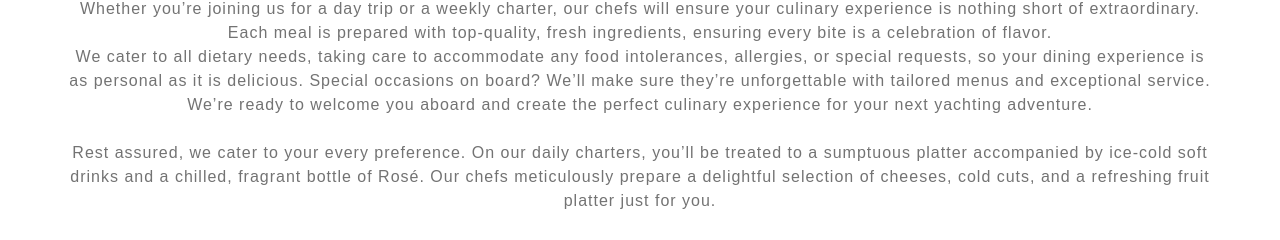
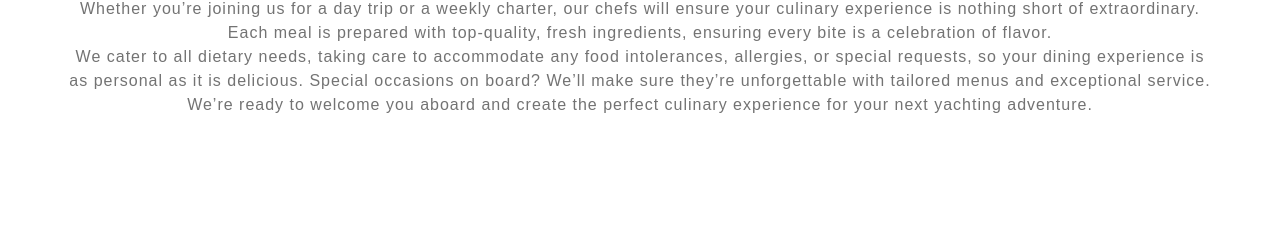
Before and after one commit to Jgayle-28/yacht-management, a React (Create React App) app: page /food in a window 1280 px wide. Shown: the part 1571-1811 px from the top of the page. Built offline with nearby package versions, Linux system fonts and the light colour scheme.

Commit message:
chore: Updates to food page and hero image for greek islands

```diff
--- a/src/pages/DestinationsPage.jsx
+++ b/src/pages/DestinationsPage.jsx
@@ -1,6 +1,6 @@
 import React, { useState } from 'react'
 import { AnimatePresence, motion } from 'framer-motion'
-import heroImage from '../assets/images/destinations/destinations-hero.jpeg'
+import heroImage from '../assets/images/island-section-min.jpeg'
 import {
   destinationTabs,
   cycladesTabData,
--- a/src/pages/FoodPage.jsx
+++ b/src/pages/FoodPage.jsx
@@ -219,7 +219,7 @@ const FoodPage = () => {
               We’re ready to welcome you aboard and create the perfect culinary
               experience for your next yachting adventure.
             </motion.p>
-            <motion.p
+            {/* <motion.p
               initial={{
                 y: 10,
                 opacity: 0,
@@ -348,7 +348,7 @@ const FoodPage = () => {
               className='text-center text-neutral-500'
             >
               We can’t wait to welcome you aboard one of our charters soon!
-            </motion.p>
+            </motion.p> */}
           </section>
 
           {/* Image gallery */}
```
Also changed, not shown: src/assets/images/island-section-min.jpeg (added).
